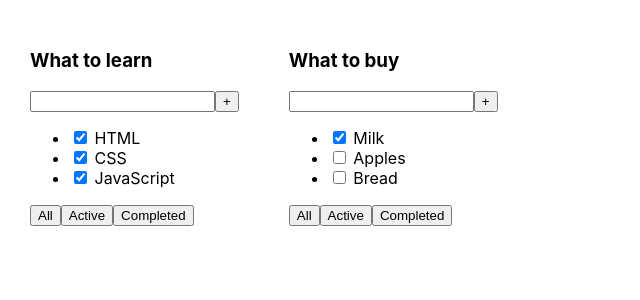
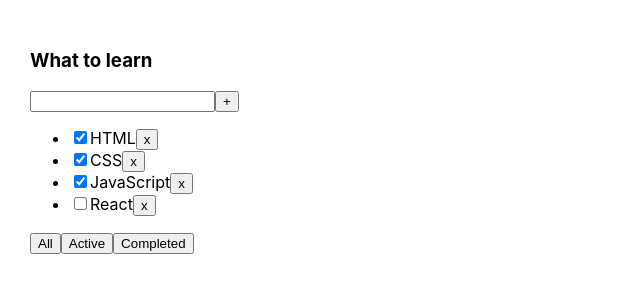
Before and after one commit to gomelkodarya/todoList, a React (Create React App) app: page / in a window 1280 px wide. Shown: the top 300 px of the page, without its empty margins (0-640 px from the left). Built offline with nearby package versions, Linux system fonts and the light colour scheme.

Commit message:
add function removeTask

```diff
--- a/src/App.tsx
+++ b/src/App.tsx
@@ -1,24 +1,26 @@
-import React from 'react';
+import React, {useState} from 'react';
 import './App.css';
 import {TaskType, TodoList} from "./TodoList";
 
 export const App = () => {
-    const tasks1: Array<TaskType> = [
+    const [tasks, setTasks] = useState([
         {id: 1, title: 'HTML', isDone: true},
         {id: 2, title: 'CSS', isDone: true},
         {id: 3, title: 'JavaScript', isDone: true},
-    ]
+        {id: 4, title: 'React', isDone: false},
+    ])
 
-    const tasks2: Array<TaskType> = [
-        {id: 1, title: 'Milk', isDone: true},
-        {id: 2, title: 'Apples', isDone: false},
-        {id: 3, title: 'Bread', isDone: false},
-    ]
+    const removeTask = (id: number) => {
+        const filteredTasks = tasks.filter(t => t.id != id);
+        setTasks(filteredTasks);
+    }
 
     return (
         <div className="App">
-            <TodoList title={'What to learn'} tasks={tasks1}/>
-            <TodoList title={'What to buy'} tasks={tasks2}/>
+            <TodoList title={'What to learn'}
+                      tasks={tasks}
+                      removeTask={removeTask}
+            />
         </div>
     );
 }
--- a/src/TodoList.tsx
+++ b/src/TodoList.tsx
@@ -9,6 +9,7 @@
 type PropsType = {
     title: string
     tasks: Array<TaskType>
+    removeTask: (id:number) => void
 }
 
 export const TodoList = (props: PropsType) => {
@@ -20,9 +21,15 @@
                 <button>+</button>
             </div>
             <ul>
-                <li><input type="checkbox" checked={props.tasks[0].isDone}/> <span>{props.tasks[0].title}</span></li>
-                <li><input type="checkbox" checked={props.tasks[1].isDone}/> <span>{props.tasks[1].title}</span></li>
-                <li><input type="checkbox" checked={props.tasks[2].isDone}/> <span>{props.tasks[2].title}</span></li>
+                {
+                    props.tasks.map(t => {
+                        return <li>
+                            <input type="checkbox" checked={t.isDone}/>
+                            <span>{t.title}</span>
+                            <button onClick={() => {props.removeTask(t.id)}}>x</button>
+                        </li>
+                    } )
+                }
             </ul>
             <div>
                 <button>All</button>
```
